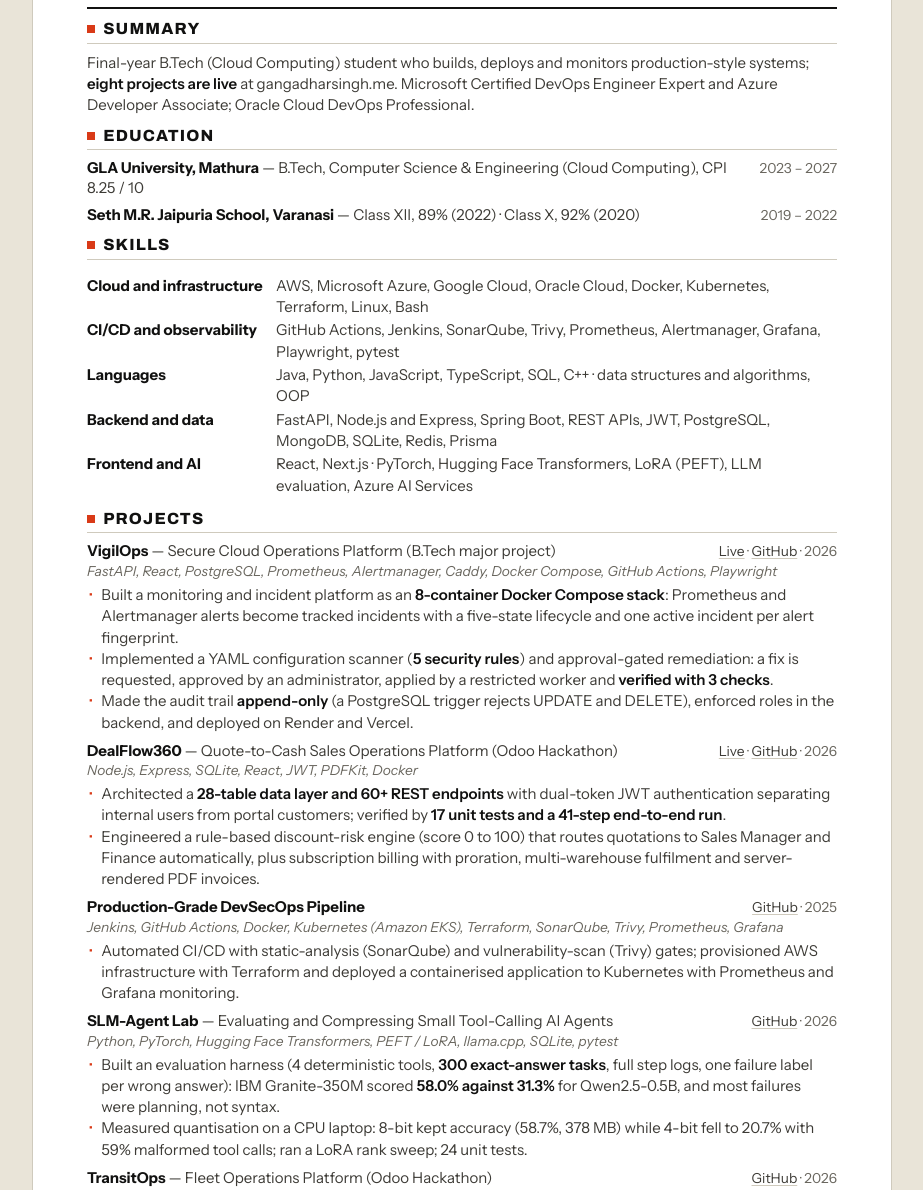
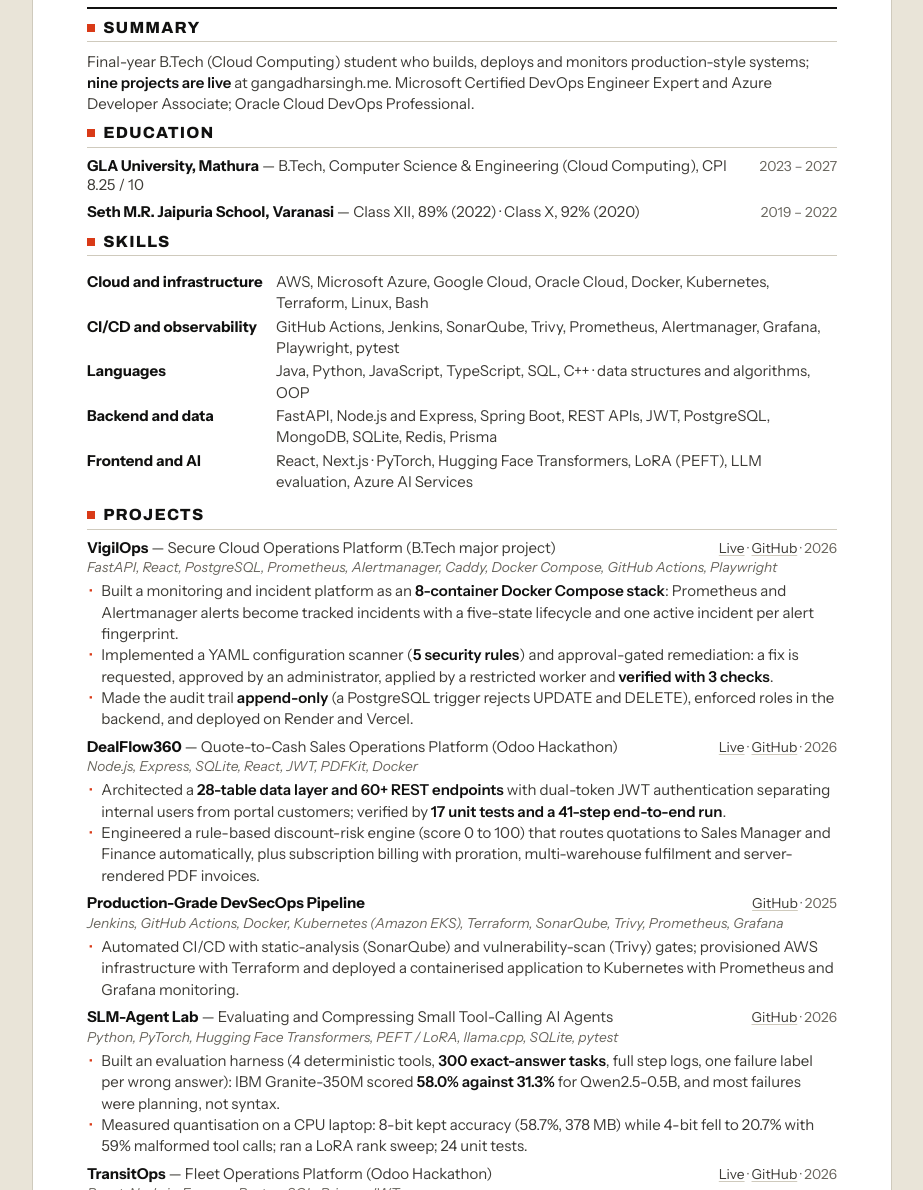
Before and after one commit to Gangadhar017/Gangadhar017.github.io, a plain HTML site: page resume/index.html in a window 1280 px wide. Shown: the part 250-1440 px from the top of the page, without its empty margins (178-1101 px from the left). Drawn offline with Linux system fonts and the light colour scheme.

Commit message:
Update the resume and share image for nine live projects

```diff
--- a/resume/index.html
+++ b/resume/index.html
@@ -37,7 +37,7 @@
   .contact li:not(:last-child)::after { content: "|"; margin: 0 0.42em; color: var(--rule); }
   .contact a:hover, .e a:hover, li a:hover { color: var(--accent); }
 
-  section { margin-top: 0.8em; }
+  section { margin-top: 0.72em; }
   h2 { font: 800 1.08em/1 "Archivo", "Arial Narrow", Arial, sans-serif; font-stretch: 78%; letter-spacing: 0.07em; text-transform: uppercase; padding-bottom: 0.32em; border-bottom: 1px solid var(--rule); margin-bottom: 0.5em; display: flex; align-items: center; gap: 0.5em; }
   h2::before { content: ""; width: 0.5em; height: 0.5em; background: var(--accent); flex: none; }
 
@@ -100,7 +100,7 @@
 
   <section>
     <h2>Summary</h2>
-    <p class="sum">Final-year B.Tech (Cloud Computing) student who builds, deploys and monitors production-style systems; <b>eight projects are live</b> at gangadharsingh.me. Microsoft Certified DevOps Engineer Expert and Azure Developer Associate; Oracle Cloud DevOps Professional.</p>
+    <p class="sum">Final-year B.Tech (Cloud Computing) student who builds, deploys and monitors production-style systems; <b>nine projects are live</b> at gangadharsingh.me. Microsoft Certified DevOps Engineer Expert and Azure Developer Associate; Oracle Cloud DevOps Professional.</p>
   </section>
 
   <section>
@@ -164,7 +164,7 @@
     </div>
 
     <div class="e">
-      <div class="e-head"><h3>TransitOps <span>— Fleet Operations Platform (Odoo Hackathon)</span></h3><span class="when" id="transitops-links"><a href="https://github.com/Gangadhar017/TransitOps">GitHub</a> · 2026</span></div>
+      <div class="e-head"><h3>TransitOps <span>— Fleet Operations Platform (Odoo Hackathon)</span></h3><span class="when" id="transitops-links"><a href="https://transitops-1xru.onrender.com/">Live</a> · <a href="https://github.com/Gangadhar017/TransitOps">GitHub</a> · 2026</span></div>
       <p class="tech">React, Node.js, Express, PostgreSQL, Prisma, JWT</p>
       <ul>
         <li>Atomic Prisma transactions for every dispatch, four-role access control, and <b>37 of 37 end-to-end tests</b> passing.</li>
@@ -192,6 +192,7 @@
     <h2>Certifications and Achievements</h2>
     <p class="line"><b>Microsoft Certified:</b> DevOps Engineer Expert (AZ-400), Azure Developer Associate (AZ-204), Azure Fundamentals (AZ-900) · <b>Oracle Cloud (OCI 2025):</b> DevOps Professional, Architect Associate, Foundations Associate · <b>AWS:</b> Cloud Foundations, Serverless Computing, Educate ETC member · <b>Google Cloud:</b> GCP Fundamentals</p>
     <p class="line"><b>Problem solving:</b> 550+ problems solved on <a href="https://leetcode.com/u/Gangadhar_cs23/">LeetCode</a>; <a href="https://leetcode.com/u/Gangadhar_Singh/">contest rating</a> <b>1726 (top 12.4%)</b>; <a href="https://codeforces.com/profile/gangadhar_017">Codeforces</a> peak 1220</p>
+    <p class="line"><b>Team project:</b> <a href="https://botjuris-six.vercel.app/">Juris</a>, a legal research assistant for Indian law; built the FastAPI backend and deployed it on Render and Vercel</p>
     <p class="line"><b>Hackathons:</b> Smart India Hackathon (SatQuery AI, an ISRO / SAC problem statement) · Odoo Hackathon (TransitOps, DealFlow360)</p>
   </section>
 </main>
```
Also changed, not shown: assets/img/og.png, 1 other file.
